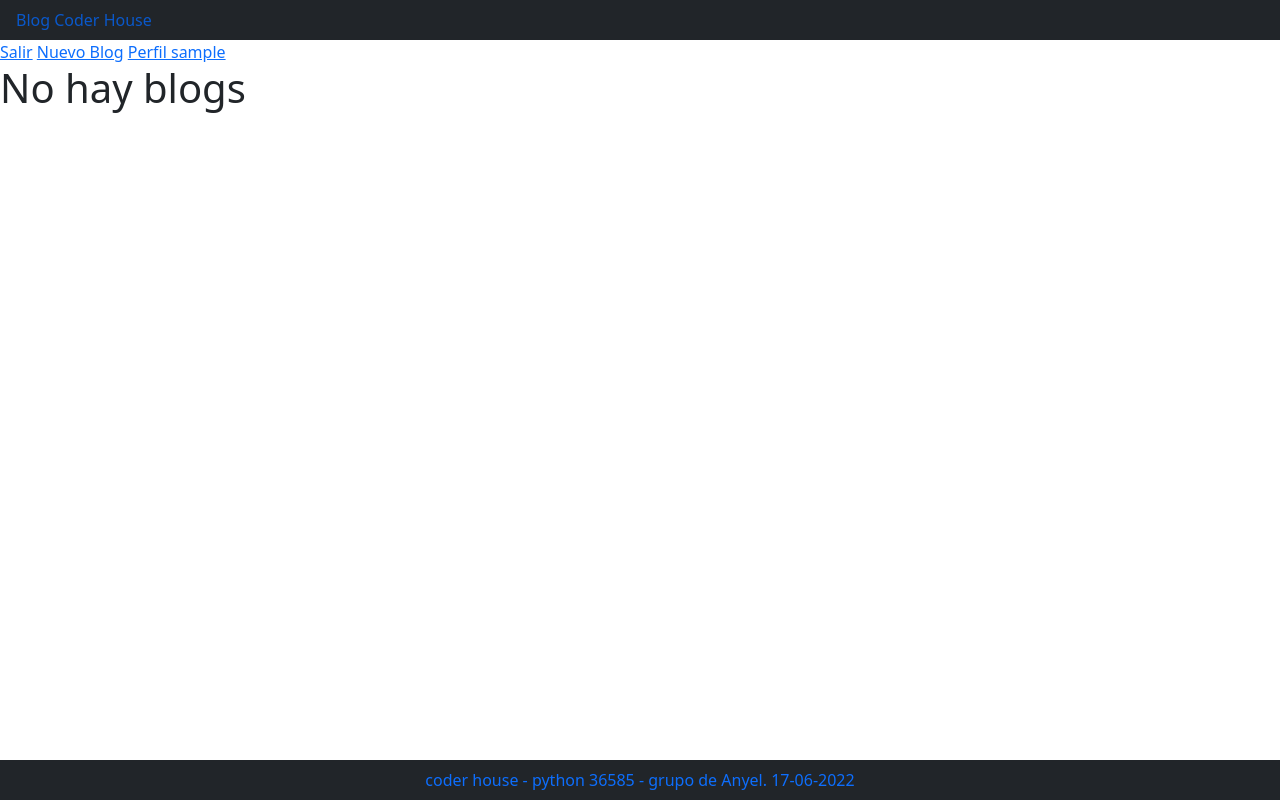
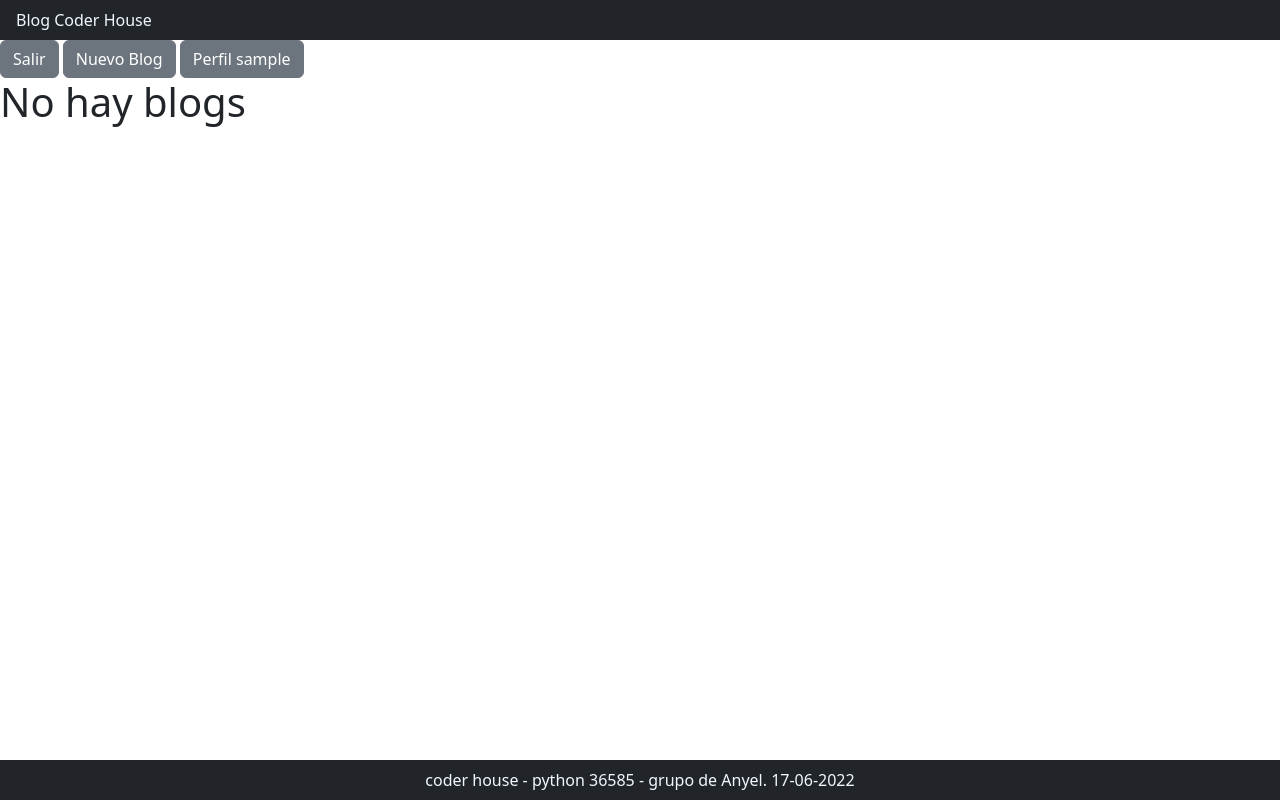
Before and after one commit to bitox15/ProyectoCoder, a Django app: page / in a window 1280 px wide. Run offline with Django 4.2, Linux system fonts and the light colour scheme; the visitor is signed in with stand-in values (Sample User, id 1); data that the repository does not hold is empty; some libraries are stand-ins or nearby versions.

Commit message:
agrego detalles visuales

```diff
--- a/blog/templates/blog/blog_detail.html
+++ b/blog/templates/blog/blog_detail.html
@@ -3,7 +3,7 @@
 {% load bootstrap5 %}
 
 {% block cuerpo %}
-    <a href="{% url 'blog_list' %}">Volver a Lista</a>
+    <a href="{% url 'blog_list' %}" <button type="button" class="btn btn-secondary"></button>Volver a Lista</a>
     <div>
         <h1>{{object.titulo}}</h1>
         <h2>{{object.sub_titulo}}</h2>
--- a/blog/templates/blog/blog_list.html
+++ b/blog/templates/blog/blog_list.html
@@ -4,12 +4,12 @@
 
 {% block cuerpo %}
   {% if user.is_authenticated %}
-    <a href="{% url 'blog_logout' %}">Salir</a>
-    <a href="{% url 'blog_create' %}">Nuevo Blog</a>
-    <a href="{% url 'blogUser_profile' user.id %}">Perfil {{user.username}}</a>
+    <a href="{% url 'blog_logout' %}" <button type="button" class="btn btn-secondary"></button>Salir</a>
+    <a href="{% url 'blog_create' %}" <button type="button" class="btn btn-secondary"></button>Nuevo Blog</a>
+    <a href="{% url 'blogUser_profile' user.id %}" <button type="button" class="btn btn-secondary"></button>Perfil {{user.username}}</a>
   {% else %}
-    <a href="{% url 'blog_login' %}">Entrar</a>
-    <a href="{% url 'blogUser_signup' %}">Crear Cuenta</a>
+    <a href="{% url 'blog_login' %}" <button type="button" class="btn btn-secondary"></button>Entrar</a>
+    <a href="{% url 'blogUser_signup' %}" <button type="button" class="btn btn-secondary"></button>Crear Cuenta</a>
   {% endif %}
 
 
@@ -17,10 +17,10 @@
       {% for blog in object_list %}
       <li>
 
-          <a href="{% url 'blog_detail' blog.id %}">{{blog.titulo}}</a>
+          <a href="{% url 'blog_detail' blog.id %}" <button type="button" class="btn btn-secondary"></button>{{blog.titulo}}</a>
           {% if user.is_authenticated %}
-            <a href="{% url 'blog_delete' blog.id %}">Borrar</a>
-            <a href="{% url 'blog_update' blog.id %}">Actualizar</a>
+            <a href="{% url 'blog_delete' blog.id %}" <button type="button" class="btn btn-secondary"></button>Borrar</a>
+            <a href="{% url 'blog_update' blog.id %}" <button type="button" class="btn btn-secondary"></button>Actualizar</a>
           {% endif %}
       </li>
       {% endfor %}
--- a/blog/templates/blog/blog_login.html
+++ b/blog/templates/blog/blog_login.html
@@ -6,6 +6,6 @@
     <form method="POST">
         {% csrf_token %}
         {{form.as_p}}
-    <button type="submit">Iniciar Sesión</button>
+    <button type="submit" >Iniciar Sesión</button>
     </form>
 {% endblock %}
--- a/blog/templates/blog/blog_logout.html
+++ b/blog/templates/blog/blog_logout.html
@@ -4,5 +4,5 @@
 
 {% block cuerpo %}
     <h1>Saliste de la App</h1>
-    <a href="{% url 'blog_list' %}">Ir la lista de blogs</a>
+    <a href="{% url 'blog_list' %}" <button type="button" class="btn btn-secondary"></button>Ir la lista de blogs</a>
 {% endblock %}
--- a/blog/templates/blog/blogmodel_form.html
+++ b/blog/templates/blog/blogmodel_form.html
@@ -5,7 +5,7 @@
 
 {% block cuerpo %}
 
-    <a href="{% url 'blog_list' %}">Volver a Lista</a>
+    <a href="{% url 'blog_list' %}" <button type="button" class="btn btn-secondary"></button>Volver a Lista</a>
 
     <form method="post">
     {% csrf_token %}
--- a/blog/templates/blog/header_footer.html
+++ b/blog/templates/blog/header_footer.html
@@ -10,7 +10,7 @@
 <!-- <esto es la cabecera/header> -->
 <ul class="nav bg-dark fixed">
   <li class="nav-item">
-    <a class="nav-link active" href="{%url  'blog_list' %}"> Blog Coder House </a>
+    <a class="nav-link active" href="{%url  'blog_list' %}" style="color:aliceblue"> Blog Coder House </a>
   </li>
 </ul>
 
@@ -20,6 +20,6 @@
 <!-- <esto es el pie/ footer > -->
 <ul class="nav bg-dark fixed-bottom justify-content-center">
   <li class="nav-item">
-    <a class="nav-link active" href="{%url  'blog_list' %}">coder house - python 36585 - grupo de Anyel. {% now 'd-m-Y' %}</a>
+    <a class="nav-link active" href="{%url  'blog_list' %}" style="color:aliceblue">coder house - python 36585 - grupo de Anyel. {% now 'd-m-Y' %}</a>
   </li>
 </ul>
```
Also changed, not shown: blog/templates/blog/bog_no_autorizado.html (+7 -5 lines), blog/templates/blog/editarPerfil.html (+7 -0 lines), blogUser/templates/blogUser/blogUser_crear_acc.html (+9 -1 lines), blogUser/templates/blogUser/blogUser_detail.html (+11 -2 lines), blogUser/templates/blogUser/user_form.html (+8 -1 lines).
